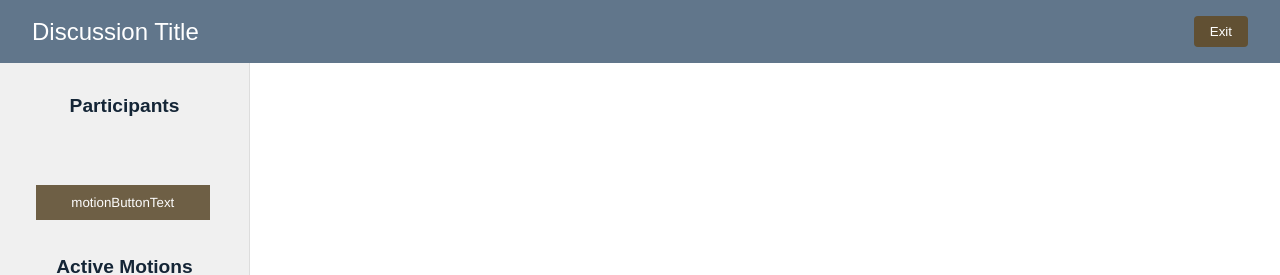
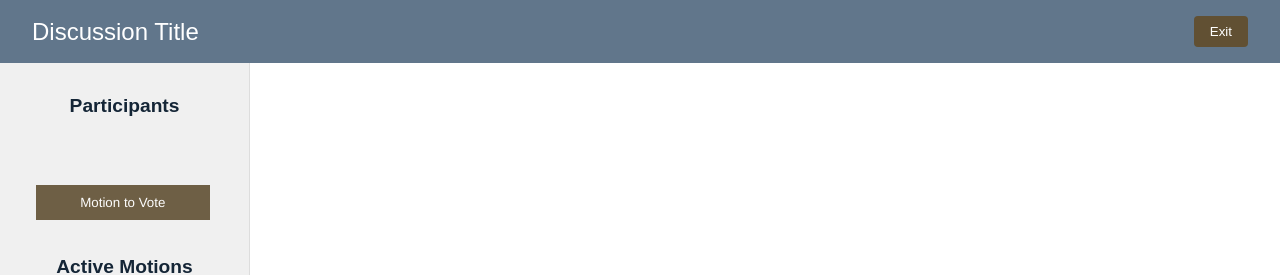
Before and after one commit to JCresent/RONR_Web_App, a React (Create React App) app in the folder ronr_web_app/: page /chat in a window 1280 px wide. Shown: the top 275 px of the page. Built offline with nearby package versions, Linux system fonts and the light colour scheme.

Commit message:
Working posts for motion buttons

```diff
--- a/ronr_web_app/src/components/discussion-page/chat-page.jsx
+++ b/ronr_web_app/src/components/discussion-page/chat-page.jsx
@@ -108,11 +108,13 @@ const ChatPage = () => {
     setMotionButtonText('Motion Active: Second it?');
 
     try {
+      console.log(discussion._id);
+
       const motionData = {
         discussionId: discussion._id
       };
 
-      const response = await fetch(`/motioned`, {
+      const response = await fetch(`/discussion/${discussion._id}/motioned`, {
         method: 'POST',
         headers: {
           'Content-Type': 'application/json',
@@ -142,7 +144,7 @@ const ChatPage = () => {
         discussionId: discussion._id
       };
 
-      const response = await fetch("/seconded", {
+      const response = await fetch(`/discussion/${discussion._id}/seconded`, {
         method: 'POST',
         headers: {
           'Content-Type': 'application/json',
@@ -187,7 +189,7 @@ const ChatPage = () => {
             ))}
           </div>
 
-          <button className="motion-button" onClick={handleMotion}>motionButtonText</button>
+          <button className="motion-button" onClick={handleMotion}>{motionButtonText}</button>
 
           <h2>Active Motions</h2>
           <div className="motions-list">
```
Also changed, not shown: 1 other file (tests, documents, lock files or other folders).
